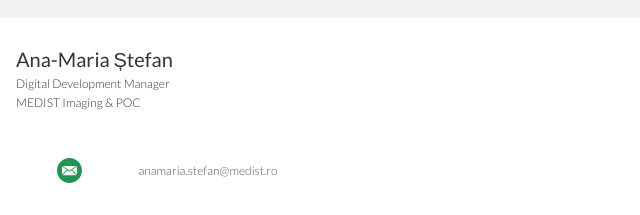
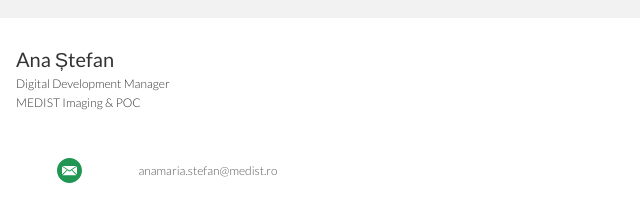
Before and after one commit to anamariastefan/digitalbusinesscard, a plain HTML site: page index.html in a window 1280 px wide. Shown: the part 222-437 px from the top of the page, 0-640 px from the left. Drawn offline with Linux system fonts and the light colour scheme; a web font is replaced by a local one.

Commit message:
Update index.html

```diff
--- a/index.html
+++ b/index.html
@@ -25,7 +25,7 @@
 		<div class="container">
 			<div class="row name-title-company">
 				<div class="col is-6">
-					<p class="text-name">Ana-Maria Ștefan</p>
+					<p class="text-name">Ana Ștefan</p>
 					<p class="text-title-company">Digital Development Manager</p>
 					<p class="text-title-company">MEDIST Imaging & POC</p>
 				</div>
```
